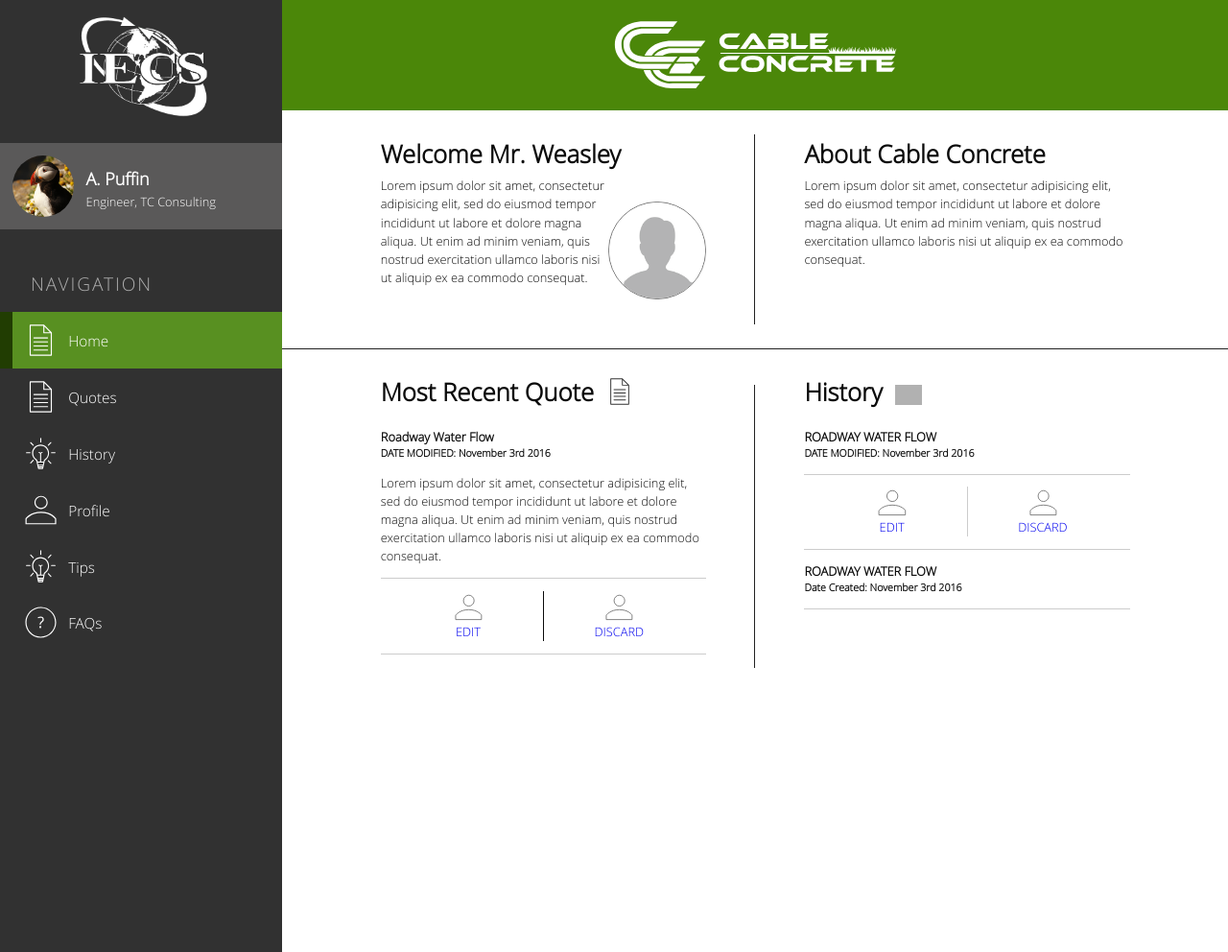
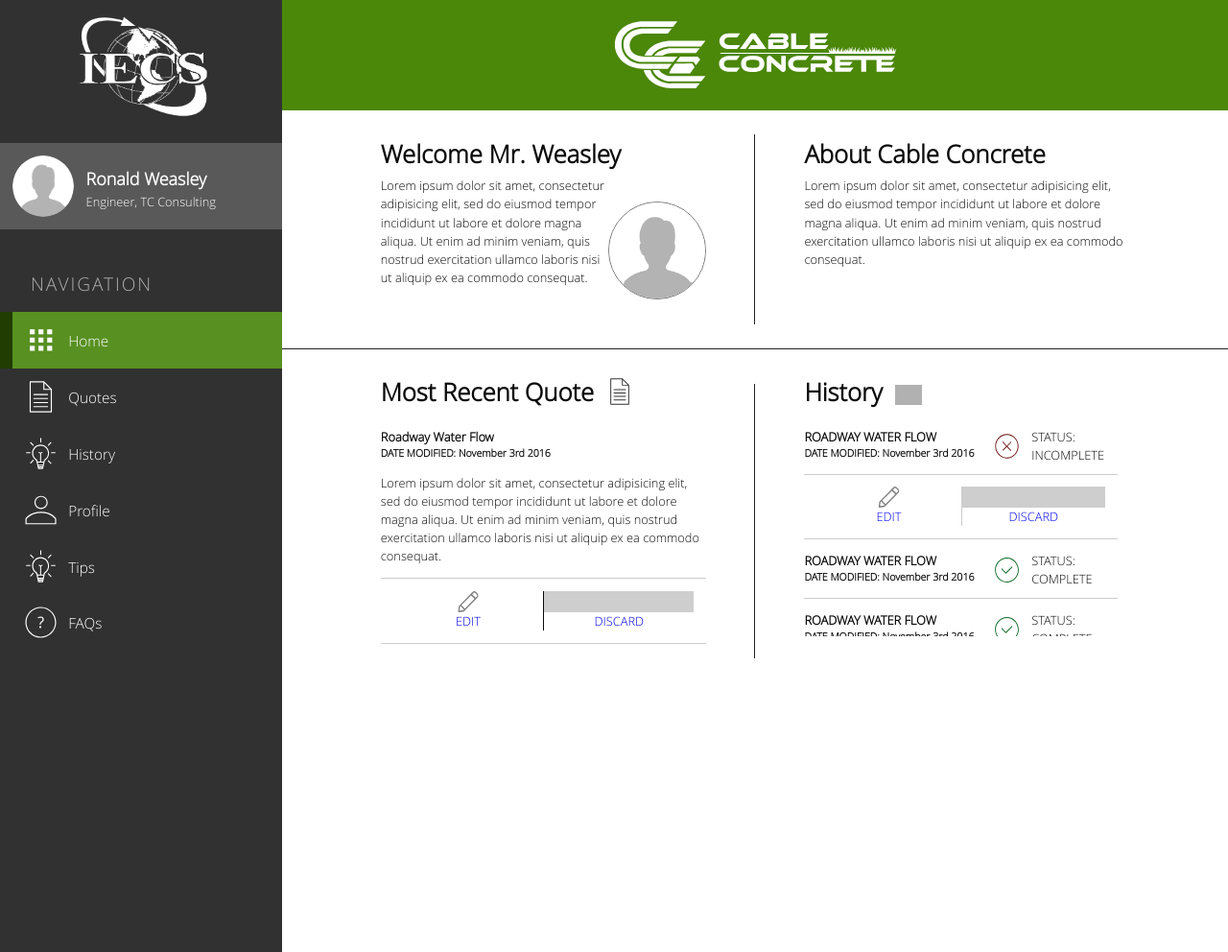
Before and after one commit to tinavandervecht/iecs, a PHP site: page /dashboard.html in a window 1280 px wide. Shown: the whole page at 96% size. Run offline with PHP 8.4, Linux system fonts and the light colour scheme; grey boxes are pictures that could not be loaded.

Commit message:
made some more changes to the dashboard. waiting on icons from shannon.

```diff
--- a/css/app.css
+++ b/css/app.css
@@ -35,6 +35,7 @@ padding-left: 0;
   background:#213d02;
 }
 #mainNav ul li a.current{
+  transition: background ease 0.5s;
   background: #589021;
   position: relative;
 }
@@ -593,6 +594,37 @@ label .tip:hover + .tipCont{
   padding-top: 1em;
   border-color: #ccc;
 }
+#quotes #scrollWrapper{
+  overflow-y: scroll;
+  height:18em;
+  padding-right:1em;
+}
+
+/*CSS3 SCROLLBARS*/
+
+#quotes #scrollWrapper::-webkit-scrollbar{
+background:#ddd;
+border-radius: 2em;
+width:0.5em;
+}
+#quotes #scrollWrapper::-webkit-scrollbar-button{
+  display: none;
+}
+#quotes #scrollWrapper::-webkit-scrollbar-track{
+  display: none;
+}
+#quotes #scrollWrapper::-webkit-scrollbar-track-piece{
+  display: none;
+}
+#quotes #scrollWrapper::-webkit-scrollbar-thumb{
+  background: #bbb;
+  border-radius: 2em;
+}
+#quotes #scrollWrapper::-webkit-scrollbar-corner{ /* 6 */ }
+#quotes #scrollWrapper::-webkit-resizer{ /* 7 */ }
+
+/*END CSS3 SCROLLBAR FOR #quotes*/
+
 #quotes .quote{
   cursor: pointer;
   -moz-user-select:none;
@@ -615,6 +647,33 @@ label .tip:hover + .tipCont{
 .quote.closed .buttons{
   display: none;
 }
+.statusbox{
+  width:10em;
+  display: block;
+  float: right;
+}
+.statusbox .icon{
+  float:left;
+  margin-top:0.5em;
+  max-width: 2em;
+  display: block;
+}
+.statusbox .status{
+  display: inline;
+}
+.statusbox .status p{
+  display: inline;
+  margin: 0;
+  padding:0;
+  margin-left: 1em;
+}
+.statusbox .status span{
+  margin:0;
+  padding:0;
+  display: inline;
+  margin-left: 1em;
+
+}
 
 .buttons .left{
   float: left;
@@ -633,12 +692,13 @@ label .tip:hover + .tipCont{
     display: block;
     margin: 0 auto;
     width:100%;
-    max-width:3em;
+    max-height:1.7em;
+    opacity: 0.5;
 }
-.left a:focus{
+.left a:focus .text{
   color:#7be008 !important;
 }
-.right a:focus{
+.right a:focus .text{
   color:#ea2b0e !important;
 }
 
--- a/dashboard.html
+++ b/dashboard.html
@@ -19,14 +19,14 @@
         <h2 class="hidden">Sidebar</h2>
         <img class="logo" src="img/iecslogo.png">
         <section id="profile" class="clearfix">
-          <img src="img/huffinAndA.jpg" class="profilepic"/>
-          <h3 class="name">A. Puffin</h3>
+          <img src="img/default_dude_img.png" class="profilepic"/>
+          <h3 class="name">Ronald Weasley</h3>
           <h4 class="title">Engineer, TC Consulting</h4>
         </section>
         <nav id="mainNav">
             <h3 id="navTitle">Navigation</h3>
             <ul>
-              <li><a href="#" class="current"><img src="img/paper_icon.svg" class="navIcon"/><span class="navText">Home</span></a></li>
+              <li><a href="#" class="current"><img src="img/home_icon.svg" class="navIcon"/><span class="navText">Home</span></a></li>
               <li><a href="#"><img src="img/paper_icon.svg" class="navIcon"/><span class="navText">Quotes</span></a></li>
               <li><a href="#"><img src="img/tip_icons.svg" class="navIcon"/><span class="navText">History</span></a></li>
               <li><a href="#"><img src="img/profile_icon.svg" class="navIcon"/><span class="navText">Profile</span></a></li>
@@ -63,13 +63,13 @@
                 <div class="buttons clearfix">
                   <div class="left">
                     <a href="#" class="clearfix">
-                    <img class="centered" src="img/user_icon.svg">
+                    <img class="centered" src="img/pencil_icon.svg">
                       <span class="text">EDIT</span>
                     </a>
                   </div>
                   <div class="right">
                     <a href="#" class="clearfix">
-                    <img class="centered" src="img/user_icon.svg">
+                    <img class="centered" src="img/trash_icon.svg">
                     <span class="text">DISCARD</span>
                   </a>
                   </div>
@@ -78,46 +78,192 @@
           </div>
           <div class="columns small-12 medium-6 card right" id="quotes">
             <h3>History</h3><img class="icon" src="img/history_icon_black.svg">
+            <div id="scrollWrapper">
               <!-- ========================================================================= -->
               <div class="quote">
+                <div class="statusbox">
+                  <img class="icon" src="img/not_complete.svg"/>
+                  <div class="status">
+                    <p>STATUS:</p>
+                    <span>INCOMPLETE</span>
+                  </div>
+                </div>
                 <h4 class="title">Roadway Water Flow</h4>
                 <h5 class="dateModified">DATE MODIFIED: <span class="date"> November 3rd 2016</span></h5>
                   <div class="buttons clearfix">
                     <div class="left">
                       <a href="#" class="clearfix">
-                    <img class="centered" src="img/user_icon.svg">
+                      <img class="centered" src="img/pencil_icon.svg">
                         <span class="text">EDIT</span>
                       </a>
                     </div>
                     <div class="right">
                       <a href="#" class="clearfix">
-                    <img class="centered" src="img/user_icon.svg">
+                      <img class="centered" src="img/trash_icon.svg">
                       <span class="text">DISCARD</span>
                     </a>
                     </div>
                   </div>
               </div>
-            <!-- ======================================= -->
+              <!-- ========================================================================= -->
               <div class="quote closed">
+                <div class="statusbox">
+                  <img class="icon" src="img/complete_icon.svg"/>
+                  <div class="status">
+                    <p>STATUS:</p>
+                    <span>COMPLETE</span>
+                  </div>
+                </div>
                 <h4 class="title">Roadway Water Flow</h4>
-              <h5 class="dateModified">Date Created: <span class="date"> November 3rd 2016</span></h5>
+                <h5 class="dateModified">DATE MODIFIED: <span class="date"> November 3rd 2016</span></h5>
                   <div class="buttons clearfix">
                     <div class="left">
                       <a href="#" class="clearfix">
-                    <img class="centered" src="img/user_icon.svg">
+                      <img class="centered" src="img/pencil_icon.svg">
                         <span class="text">EDIT</span>
                       </a>
                     </div>
                     <div class="right">
                       <a href="#" class="clearfix">
-                    <img class="centered" src="img/user_icon.svg">
+                      <img class="centered" src="img/trash_icon.svg">
                       <span class="text">DISCARD</span>
                     </a>
                     </div>
                   </div>
               </div>
-            <!-- ======================================= -->
+              <!-- ========================================================================= -->
+              <div class="quote closed">
+                <div class="statusbox">
+                  <img class="icon" src="img/complete_icon.svg"/>
+                  <div class="status">
+                    <p>STATUS:</p>
+                    <span>COMPLETE</span>
+                  </div>
+                </div>
+                <h4 class="title">Roadway Water Flow</h4>
+                <h5 class="dateModified">DATE MODIFIED: <span class="date"> November 3rd 2016</span></h5>
+                  <div class="buttons clearfix">
+                    <div class="left">
+                      <a href="#" class="clearfix">
+                      <img class="centered" src="img/pencil_icon.svg">
+                        <span class="text">EDIT</span>
+                      </a>
+                    </div>
+                    <div class="right">
+                      <a href="#" class="clearfix">
+                      <img class="centered" src="img/trash_icon.svg">
+                      <span class="text">DISCARD</span>
+                    </a>
+                    </div>
+                  </div>
+              </div>
+              <!-- ========================================================================= -->
+              <div class="quote closed">
+                <div class="statusbox">
+                  <img class="icon" src="img/complete_icon.svg"/>
+                  <div class="status">
+                    <p>STATUS:</p>
+                    <span>COMPLETE</span>
+                  </div>
+                </div>
+                <h4 class="title">Roadway Water Flow</h4>
+                <h5 class="dateModified">DATE MODIFIED: <span class="date"> November 3rd 2016</span></h5>
+                  <div class="buttons clearfix">
+                    <div class="left">
+                      <a href="#" class="clearfix">
+                      <img class="centered" src="img/pencil_icon.svg">
+                        <span class="text">EDIT</span>
+                      </a>
+                    </div>
+                    <div class="right">
+                      <a href="#" class="clearfix">
+                      <img class="centered" src="img/trash_icon.svg">
+                      <span class="text">DISCARD</span>
+                    </a>
+                    </div>
+                  </div>
+              </div>
+              <!-- ========================================================================= -->
+              <div class="quote closed">
+                <div class="statusbox">
+                  <img class="icon" src="img/complete_icon.svg"/>
+                  <div class="status">
+                    <p>STATUS:</p>
+                    <span>COMPLETE</span>
+                  </div>
+                </div>
+                <h4 class="title">Roadway Water Flow</h4>
+                <h5 class="dateModified">DATE MODIFIED: <span class="date"> November 3rd 2016</span></h5>
+                  <div class="buttons clearfix">
+                    <div class="left">
+                      <a href="#" class="clearfix">
+                      <img class="centered" src="img/pencil_icon.svg">
+                        <span class="text">EDIT</span>
+                      </a>
+                    </div>
+                    <div class="right">
+                      <a href="#" class="clearfix">
+                      <img class="centered" src="img/trash_icon.svg">
+                      <span class="text">DISCARD</span>
+                    </a>
+                    </div>
+                  </div>
+              </div>
+              <!-- ========================================================================= -->
+              <div class="quote closed">
+                <div class="statusbox">
+                  <img class="icon" src="img/complete_icon.svg"/>
+                  <div class="status">
+                    <p>STATUS:</p>
+                    <span>COMPLETE</span>
+                  </div>
+                </div>
+                <h4 class="title">Roadway Water Flow</h4>
+                <h5 class="dateModified">DATE MODIFIED: <span class="date"> November 3rd 2016</span></h5>
+                  <div class="buttons clearfix">
+                    <div class="left">
+                      <a href="#" class="clearfix">
+                      <img class="centered" src="img/pencil_icon.svg">
+                        <span class="text">EDIT</span>
+                      </a>
+                    </div>
+                    <div class="right">
+                      <a href="#" class="clearfix">
+                      <img class="centered" src="img/trash_icon.svg">
+                      <span class="text">DISCARD</span>
+                    </a>
+                    </div>
+                  </div>
+              </div>
+              <!-- ========================================================================= -->
+              <div class="quote closed">
+                <div class="statusbox">
+                  <img class="icon" src="img/complete_icon.svg"/>
+                  <div class="status">
+                    <p>STATUS:</p>
+                    <span>COMPLETE</span>
+                  </div>
+                </div>
+                <h4 class="title">Roadway Water Flow</h4>
+                <h5 class="dateModified">DATE MODIFIED: <span class="date"> November 3rd 2016</span></h5>
+                  <div class="buttons clearfix">
+                    <div class="left">
+                      <a href="#" class="clearfix">
+                      <img class="centered" src="img/pencil_icon.svg">
+                        <span class="text">EDIT</span>
+                      </a>
+                    </div>
+                    <div class="right">
+                      <a href="#" class="clearfix">
+                      <img class="centered" src="img/trash_icon.svg">
+                      <span class="text">DISCARD</span>
+                    </a>
+                    </div>
+                  </div>
+              </div>
 
+
+          </div>          <!-- end scrollWrapper -->
         </div>
         </div>
       </section>
```
Also changed, not shown: img/home_icon.svg (added), img/pencil_icon.svg (added). Lines whose indentation alone changed are shown as unchanged.
